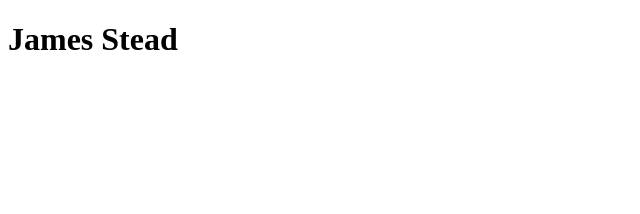
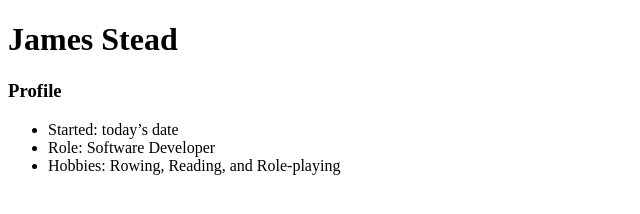
Before and after one commit to nigelstead/nigelstead.github.io, a plain HTML site: page index.html in a window 1280 px wide. Shown: the whole page, without its empty margins (0-640 px from the left). Drawn offline with Linux system fonts and the light colour scheme.

Commit message:
Updated my profile

```diff
--- a/index.html
+++ b/index.html
@@ -9,3 +9,10 @@
 
 </body>
 </html>
+
+<h3>Profile</h3>
+<ul>
+    <li>Started: today’s date</li>
+    <li>Role: Software Developer</li>
+    <li>Hobbies: Rowing, Reading, and Role-playing</li>
+</ul>
```
